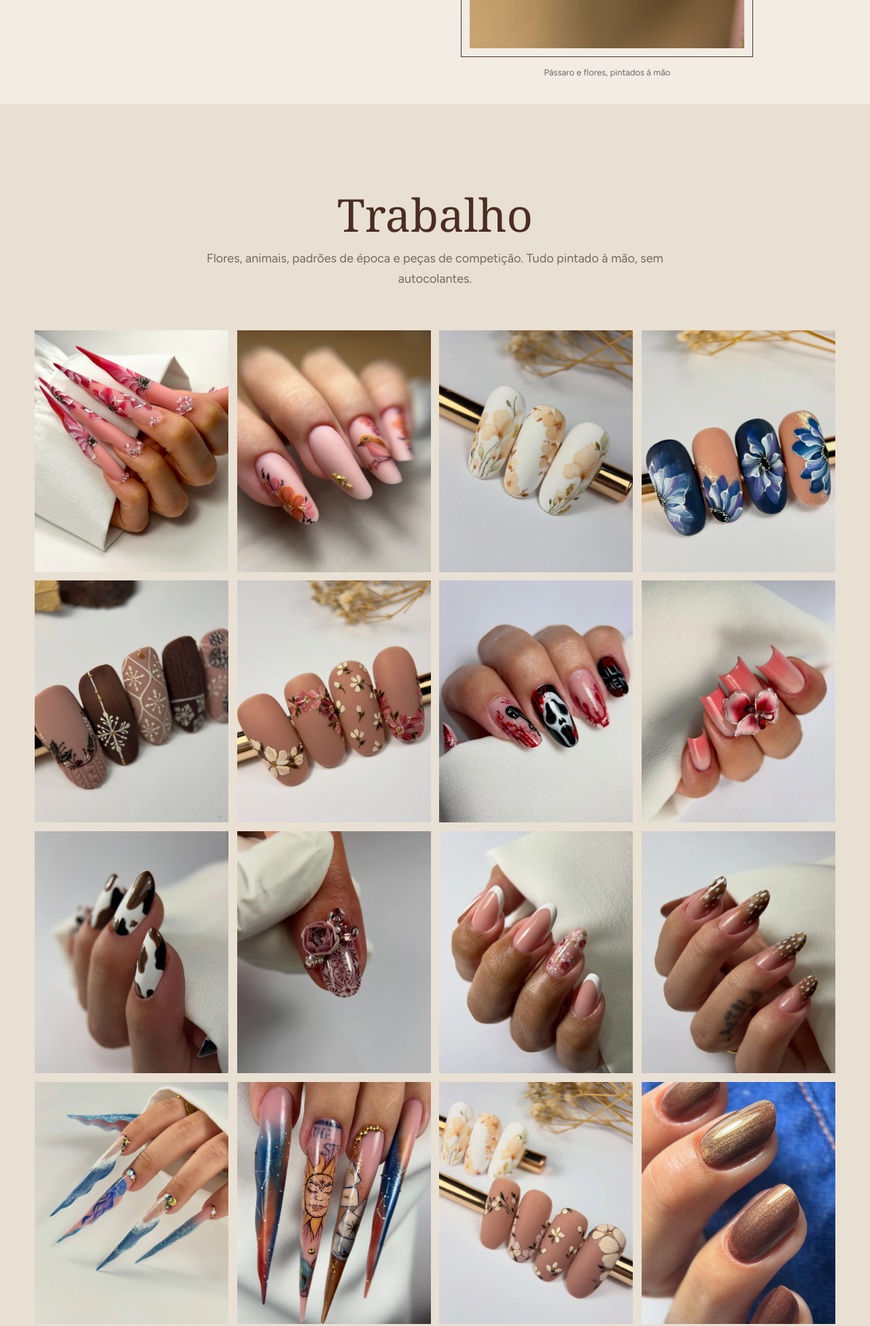
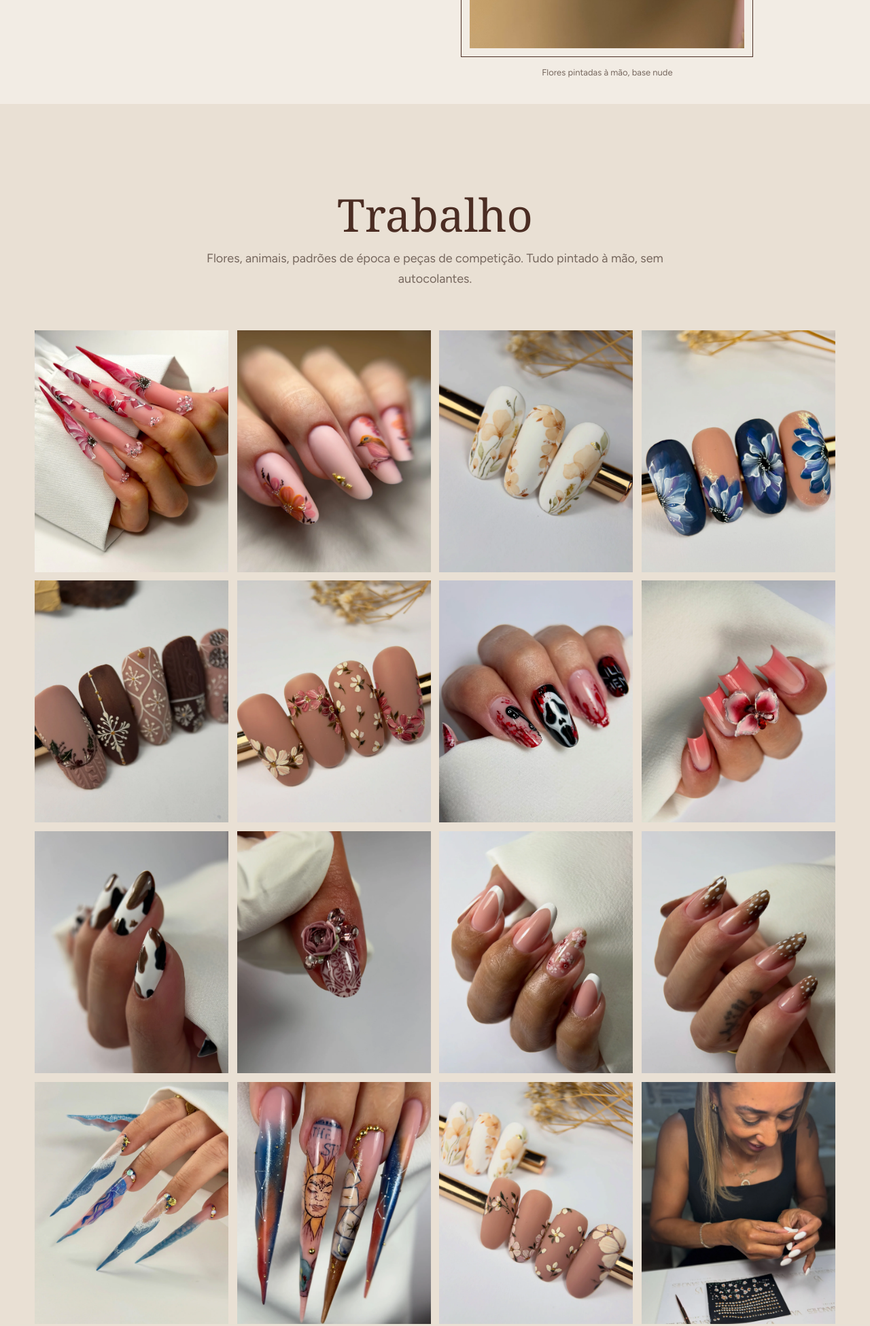
Before and after one commit to azeugral/vanessa-sanches, a plain HTML site: page index.html in a window 1280 px wide. Shown: the part 647-2598 px from the top of the page at 68% size. Drawn offline with Linux system fonts and the light colour scheme; a web font is replaced by a local one.

Commit message:
Ajustes da prévia
Co-Authored-By: Claude Opus 5.5 <noreply@anthropic.com>

```diff
--- a/index.html
+++ b/index.html
@@ -167,10 +167,10 @@ p{margin:0}
   </div>
   <figure class="unha" style="margin:0">
     <div class="unha-in">
-      <img src="img/hero.webp" alt="Nail art pintada à mão com pássaro e flores laranja em base nude" fetchpriority="high">
+      <img src="img/hero.webp" alt="Nail art pintada à mão com flores laranja em base nude" fetchpriority="high">
       <div class="pincel" aria-hidden="true"><i></i><i></i><i></i></div>
     </div>
-    <figcaption class="unha-leg">Pássaro e flores, pintados à mão</figcaption>
+    <figcaption class="unha-leg">Flores pintadas à mão, base nude</figcaption>
   </figure>
 </section>
 
@@ -240,7 +240,7 @@ p{margin:0}
 <div class="lb" id="lb" hidden><button class="x" aria-label="Fechar">Fechar ✕</button><button class="ant" aria-label="Anterior">←</button><img alt=""><button class="prox" aria-label="Seguinte">→</button></div>
 
 <script>
-const fotos=['p03','p04','p05','p06','p07','p08','p09','p10','p12','p13','p14','p15','p16','p17','p18','p19'];
+const fotos=['p03','p04','p05','p06','p07','p08','p09','p10','p12','p13','p14','p15','p16','p17','p18','mesa'];
 const g=document.getElementById('grade');
 g.innerHTML=fotos.map((f,i)=>`<button class="obra" data-i="${i}" aria-label="Ampliar unhas ${i+1}"><img src="img/${f}.webp" alt="Nail art de Vanessa Sanches" decoding="async"></button>`).join('');
 const lb=document.getElementById('lb'),li=lb.querySelector('img');let at=0;
```
